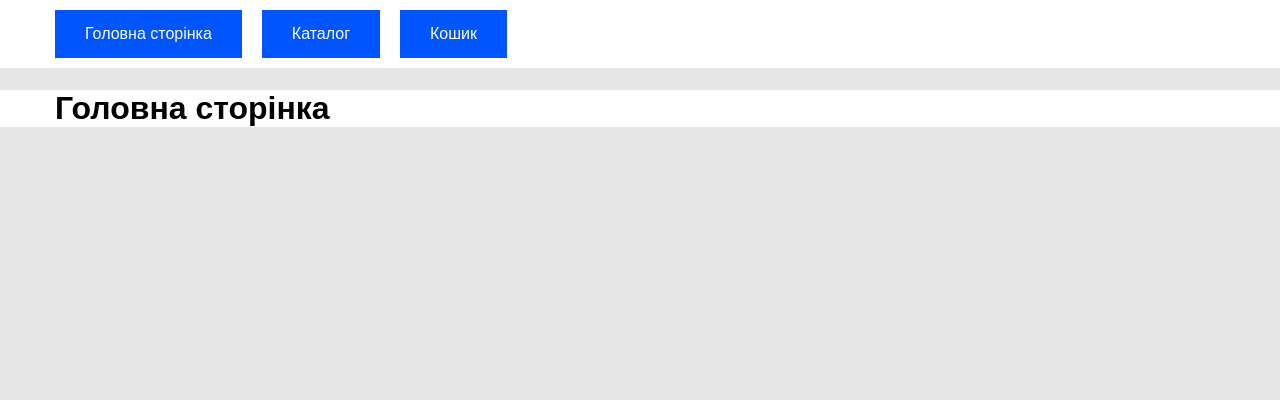
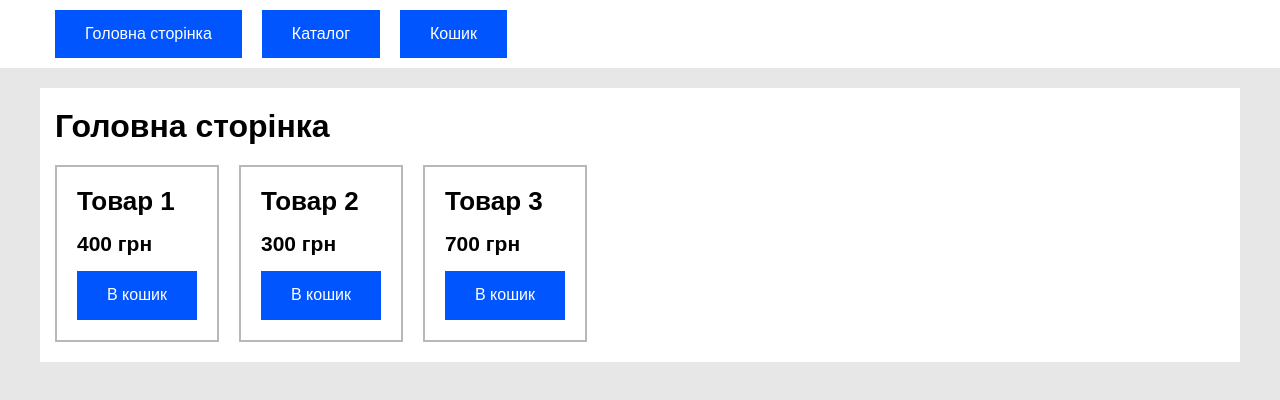
Before and after one commit to Zharovskiy/my-shop, a plain HTML site: page index.html in a window 1280 px wide. Drawn offline with Linux system fonts and the light colour scheme.

Commit message:
20231224

```diff
--- a/css/style.css
+++ b/css/style.css
@@ -75,5 +75,49 @@ body {
 
 /* Контейнер для сторінок */
 .page-container {
+}
+
+/* Головна сторінка */
+.page {
     background-color: white;
+    padding-top: 20px;
+    padding-bottom: 20px;
 }
+
+/* Головний заголовок */
+.main-title {
+    margin-top: 0;
+    margin-bottom: 20px;
+}
+
+/* Опис товару */
+.desc {
+    margin-top: 0;
+    margin-bottom: 0;
+}
+
+/* Список товарів */
+.product-list {
+    display: flex;
+    flex-wrap: wrap;
+    gap: 20px;
+}
+
+/* Картка товара */
+.product-list__item {
+    display: flex;
+    flex-direction: column;
+    border: 2px solid rgb(184, 184, 184);
+    padding: 20px;
+}
+
+.product-list__title {
+    margin-top: 0;
+    font-size: 26px;
+    margin-bottom: 15px;
+}
+
+.product-list__price {
+    font-size: 21px;
+    margin-bottom: 15px;
+}
--- a/index.html
+++ b/index.html
@@ -8,7 +8,7 @@
     <link rel="stylesheet" href="./css/normalize.css">
     <link rel="stylesheet" href="./css/style.css">
 
-    <script src="./js/main.js" defer></script>
+    <script type="module" src="./js/main.js"></script>
 </head>
 <body>
     <div id="app"></div>
--- /dev/null
+++ b/js/components/desc.js
@@ -0,0 +1,8 @@
+// Створює опис
+export function getDesc(text) {
+    const desc = document.createElement('p')
+    desc.classList.add('desc')
+    desc.textContent = text
+
+    return desc
+}
--- /dev/null
+++ b/js/components/header.js
@@ -0,0 +1,46 @@
+import {navigation} from '../main.js'
+
+// Створити шапку
+export function getHeader() {
+    const header = document.createElement('header')
+    header.classList.add('header')
+
+    const container = document.createElement('div')
+    container.classList.add('container', 'header__container')
+
+    const nav = document.createElement('nav')
+    nav.classList.add('navigation')
+
+    let link1 = document.createElement('a')
+    link1.href = ""
+    link1.classList.add('btn')
+    link1.textContent = 'Головна сторінка'
+    link1.addEventListener('click', function(event) {
+        event.preventDefault()
+        navigation()
+    })
+
+    let link2 = document.createElement('a')
+    link2.href = ""
+    link2.classList.add('btn')
+    link2.textContent = 'Каталог'
+    link2.addEventListener('click', function(event) {
+        event.preventDefault()
+        navigation('catalog')
+    })
+
+    let link3 = document.createElement('a')
+    link3.href = ""
+    link3.classList.add('btn')
+    link3.textContent = 'Кошик'
+    link3.addEventListener('click', function(event) {
+        event.preventDefault()
+        navigation('basket')
+    })
+
+    nav.append(link1, link2, link3)
+    container.append(nav)
+    header.append(container)
+
+    return header
+}
--- /dev/null
+++ b/js/components/mainTitle.js
@@ -0,0 +1,8 @@
+// Створює головний заголовок
+export function getMainTitle(text) {
+    const title = document.createElement('h1')
+    title.classList.add('main-title')
+    title.textContent = text
+
+    return title
+}
--- /dev/null
+++ b/js/components/pageContainer.js
@@ -0,0 +1,7 @@
+// Контейнер для сторінок
+export function getPageContainer() {
+    const main = document.createElement('main')
+    main.classList.add('page-container')
+
+    return main
+}
--- /dev/null
+++ b/js/components/productCard.js
@@ -0,0 +1,20 @@
+// Карточки товарів
+export function getProductCard(title, price) {
+    const item = document.createElement('li')
+    item.classList.add('product-list__item')
+
+    const productTitle = document.createElement('h2')
+    productTitle.classList.add('product-list__title')
+    productTitle.textContent = title
+
+    const productPrice = document.createElement('strong')
+    productPrice.classList.add('product-list__price')
+    productPrice.textContent = `${price} грн`
+
+    const addBasket = document.createElement('button')
+    addBasket.classList.add('btn')
+    addBasket.textContent = 'В кошик'
+
+    item.append(productTitle, productPrice, addBasket)
+    return item
+}
--- a/js/main.js
+++ b/js/main.js
@@ -1,73 +1,38 @@
+import {getHeader} from './components/header.js'
+import {getPageContainer} from './components/pageContainer.js'
+
+// Сторінки
+import {getMainPage} from './pages/main.js'
+import {getCatalogPage} from './pages/catalog.js'
+import {getBasketPage} from './pages/basket.js'
+
 const app = document.getElementById('app')
 
-// Створити шапку
-function getHeader() {
-    const header = document.createElement('header')
-    header.classList.add('header')
+const header = getHeader()
+const pageContainer = getPageContainer()
 
-    const container = document.createElement('div')
-    container.classList.add('container', 'header__container')
-
-    const nav = document.createElement('nav')
-    nav.classList.add('navigation')
-
-    let link1 = document.createElement('a')
-    link1.href = ""
-    link1.classList.add('btn')
-    link1.textContent = 'Головна сторінка'
-
-    let link2 = document.createElement('a')
-    link2.href = ""
-    link2.classList.add('btn')
-    link2.textContent = 'Каталог'
-
-    let link3 = document.createElement('a')
-    link3.href = ""
-    link3.classList.add('btn')
-    link3.textContent = 'Кошик'
-
-    nav.append(link1, link2, link3)
-    container.append(nav)
-    header.append(container)
-
-    return header
+// Навігація по сторінкам
+export function navigation(page) {
+    pageContainer.innerHTML = '';
+    switch (page) {
+        case 'catalog':
+            const catalogPage = getCatalogPage()
+            pageContainer.append(catalogPage)
+            break
+        case 'basket':
+            const basketPage = getBasketPage()
+            pageContainer.append(basketPage)
+            break
+        default:
+            const mainPage = getMainPage()
+            pageContainer.append(mainPage)
+            break
+    }
 }
 
-// Контейнер для сторінок
-function getPageContainer() {
-    const main = document.createElement('main')
-    main.classList.add('page-container')
+navigation()
 
-    return main
-}
+// const productPage = getProductPage()
+// pageContainer.append(productPage)
 
-// Створює головний заголовок
-function getMainTitle(text) {
-    const title = document.createElement('h1')
-    title.classList.add('main-title')
-    title.textContent = text
-
-    return title
-}
-
-// Головна сторінка
-function getMainPage() {
-    const page = document.createElement('div')
-    page.classList.add('page', 'main-page', 'container')
-
-    const mainTitle = getMainTitle('Головна сторінка')
-
-    const list = document.createElement('ul')
-    list.classList.add('product-list', 'list-reset')
-
-    page.append(mainTitle, list)
-    return page
-}
-
-const header = getHeader()
-const mainContainer = getPageContainer()
-
-const mainPage = getMainPage()
-mainContainer.append(mainPage)
-
-app.append(header, mainContainer)
+app.append(header, pageContainer)
--- /dev/null
+++ b/js/pages/basket.js
@@ -0,0 +1,14 @@
+import {getMainTitle} from '../components/mainTitle.js'
+import {getDesc} from '../components/desc.js'
+
+// Сторінка кошику
+export function getBasketPage() {
+    const page = document.createElement('div')
+    page.classList.add('page', 'basket-page', 'container')
+
+    const mainTitle = getMainTitle('Кошик')
+    const desc = getDesc('Сторінка в розробці')
+
+    page.append(mainTitle, desc)
+    return page
+}
--- /dev/null
+++ b/js/pages/catalog.js
@@ -0,0 +1,14 @@
+import {getDesc} from '../components/desc.js'
+import {getMainTitle} from '../components/mainTitle.js'
+
+// Сторінка каталог
+export function getCatalogPage() {
+    const page = document.createElement('div')
+    page.classList.add('page', 'catalog-page', 'container')
+
+    const mainTitle = getMainTitle('Каталог')
+    const desc = getDesc('Сторінка в розробці')
+
+    page.append(mainTitle, desc)
+    return page
+}
--- /dev/null
+++ b/js/pages/main.js
@@ -0,0 +1,22 @@
+import {getProductCard} from '../components/productCard.js'
+import {getMainTitle} from '../components/mainTitle.js'
+
+// Головна сторінка
+ export function getMainPage() {
+    const page = document.createElement('div')
+    page.classList.add('page', 'main-page', 'container')
+
+    const mainTitle = getMainTitle('Головна сторінка')
+
+    const list = document.createElement('ul')
+    list.classList.add('product-list', 'list-reset')
+
+    list.append(
+        getProductCard('Товар 1', 400),
+        getProductCard('Товар 2', 300),
+        getProductCard('Товар 3', 700),
+    )
+
+    page.append(mainTitle, list)
+    return page
+}
```
Also changed, not shown: js/pages/product.js (added, +14 -0 lines).
